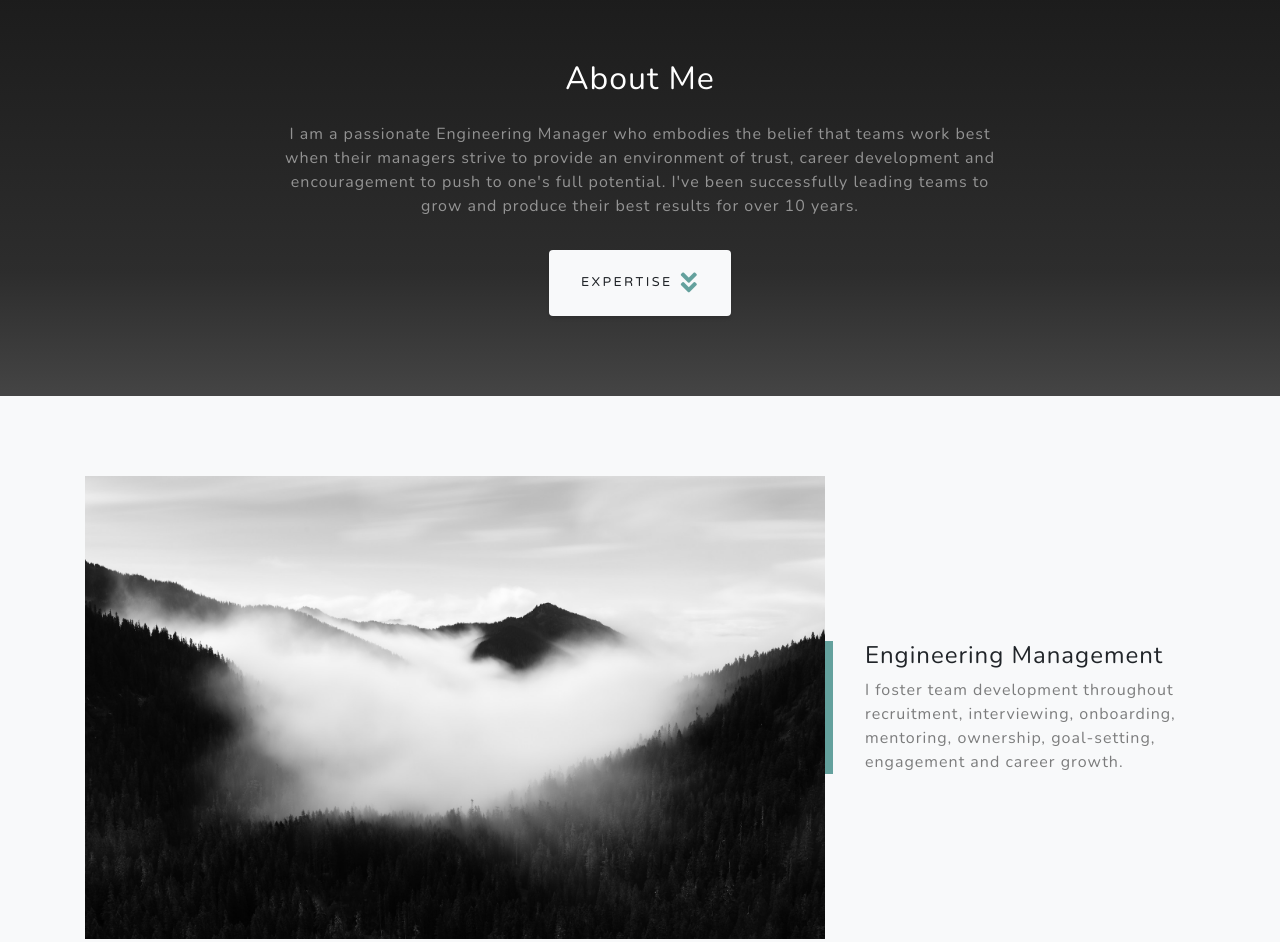
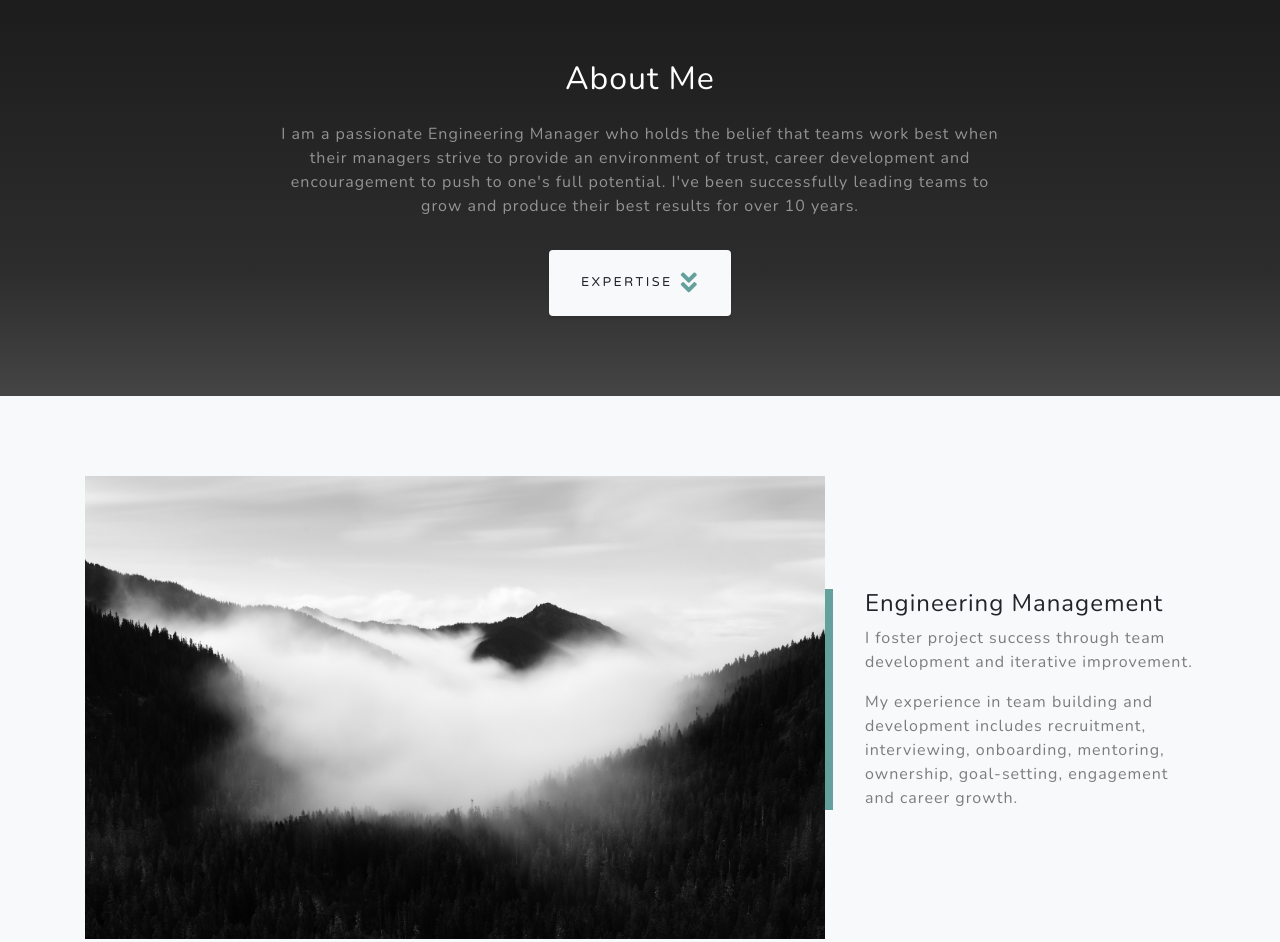
Before and after one commit to sfgeorge/sfgeorge.github.io, a Gatsby site: page / in a window 1280 px wide. Shown: the part 900-1842 px from the top of the page. Built offline with nearby package versions, Linux system fonts and the light colour scheme; Gatsby itself is replaced by a stand-in of ours.

Commit message:
Apply og:description.
https://www.linkedin.com/help/linkedin/answer/a521928/making-your-website-shareable-on-linkedin?lang=en

```diff
--- a/config.js
+++ b/config.js
@@ -36,6 +36,10 @@ module.exports = {
   linkedin: 'https://www.linkedin.com/in/sfgeorge/',
 
   openGraph: {
+    description: {
+      line1: "I foster project success through team development and iterative improvement.",
+      line2: "My experience in team building and development includes recruitment, interviewing, onboarding, mentoring, ownership, goal-setting, engagement and career growth.",
+    },
     featureImage: {
       path:   '/og-image/index.png',
       width:  1200,
--- a/src/components/Layout.js
+++ b/src/components/Layout.js
@@ -30,6 +30,7 @@ class Layout extends Component {
               ]}
             >
               <html lang="en" />
+              <meta property="og:description" content={config.openGraph.description.line1 + " " + config.openGraph.description.line2} />
               <meta property="og:image" content={config.siteBaseURL + config.openGraph.featureImage.path} />
               <meta property="og:image:width" content={config.openGraph.featureImage.width} />
               <meta property="og:image:height" content={config.openGraph.featureImage.height} />
--- a/src/pages/index.js
+++ b/src/pages/index.js
@@ -41,7 +41,7 @@ const IndexPage = () => (
             <h2 className="text-white mb-4">About Me</h2>
             <p className="text-white-50">
 
-              I am a passionate Engineering Manager who embodies the belief that
+              I am a passionate Engineering Manager who holds the belief that
               teams work best when their managers strive to provide an
               environment of trust, career development and encouragement to push
               to one's full potential.  I've been successfully leading teams to
@@ -70,10 +70,11 @@ const IndexPage = () => (
           <div className="col-xl-4 col-lg-5">
             <div className="featured-text text-center text-lg-left">
               <h4>Engineering Management</h4>
-              <p className="text-black-50 mb-0">
-                I foster team development throughout recruitment, interviewing,
-                onboarding, mentoring, ownership, goal-setting, engagement and
-                career growth.
+              <p className="text-black-50">
+                {config.openGraph.description.line1}
+              </p>
+              <p className="text-black-50">
+                {config.openGraph.description.line2}
               </p>
             </div>
           </div>
```
